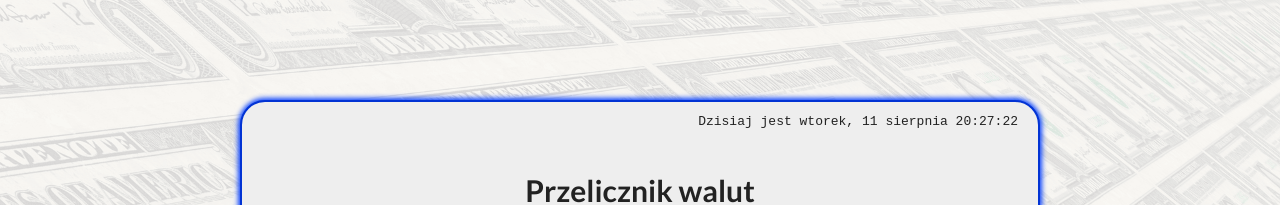
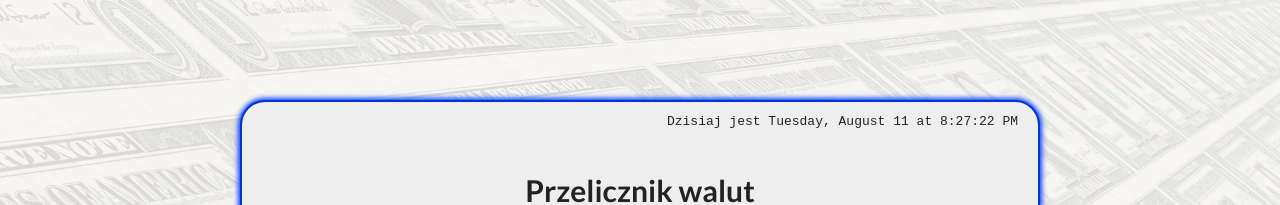
Before and after one commit to wknott/currency-converter-react, a React (Create React App) app: page / in a window 1280 px wide. Shown: the top 205 px of the page. Built offline with nearby package versions, Linux system fonts and the light colour scheme.

Commit message:
changed first argument in toLocaleDateString

```diff
--- a/src/Clock/index.js
+++ b/src/Clock/index.js
@@ -3,7 +3,7 @@ import { StyledClock } from "./styled";
 import { useCurrentDate } from "./useCurrentDate";
 
 const getDateString = (date) => (
-  date.toLocaleDateString("pl-PL",
+  date.toLocaleDateString(undefined,
     {
       weekday: "long",
       day: "numeric",
```
